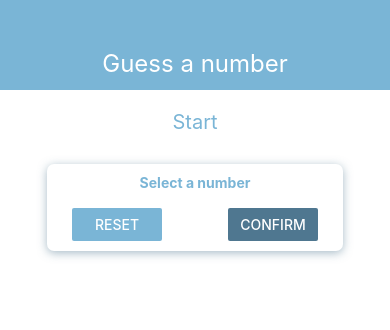
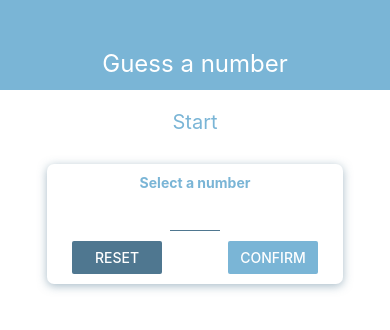
Before and after one commit to rjwhobbs/learn-react-native, a React Native app in the folder second-rn-app/: screen / in a window 390 px wide. Shown: the top 330 px of the page. Built offline with nearby package versions, Linux system fonts and the light colour scheme.

Commit message:
Basic input component

```diff
--- a/second-rn-app/components/Card.js
+++ b/second-rn-app/components/Card.js
@@ -12,7 +12,7 @@ const Card = (props) => {
 
 const styles = StyleSheet.create({
 	card: {
-		shadowColor: colours.blueDark,
+		shadowColor: colours.accent,
 		shadowOffset: {width: 0, height: 2},
 		shadowRadius: 10,
 		shadowOpacity: 0.5,
--- a/second-rn-app/components/Header.js
+++ b/second-rn-app/components/Header.js
@@ -1,5 +1,6 @@
 import React from 'react';
 import {View, Text, StyleSheet} from 'react-native'
+import colours from '../constants/colours';
 
 const Header = (props) => {
 	return (
@@ -16,7 +17,7 @@ const styles = StyleSheet.create({
 		width: '100%',
 		height: 90,
 		paddingTop: 36,
-		backgroundColor: '#7ab5d6',
+		backgroundColor: colours.primary,
 		alignItems: 'center',
 		justifyContent: 'center'
 	},
--- /dev/null
+++ b/second-rn-app/components/Input.js
@@ -0,0 +1,23 @@
+import React from 'react';
+import {View, StyleSheet, Text, TextInput, Button, ImagePropTypes} from 'react-native';
+import colours from '../constants/colours';
+
+const Input = (props) => {
+	return (
+		<TextInput
+			{...props}
+			style={{...styles.input, ...props.style}}
+		/>
+	);
+}
+
+const styles = StyleSheet.create({
+	input: {
+		height: 30,
+		borderBottomColor: colours.accent,
+		borderBottomWidth: 1,
+		marginVertical: 10
+	}
+});
+
+export default Input;
--- a/second-rn-app/constants/colours.js
+++ b/second-rn-app/constants/colours.js
@@ -1,4 +1,4 @@
 export default {
-	blue: '#7ab5d6',
-	blueDark: '#4f7790'
+	primary: '#7ab5d6',
+	accent: '#4f7790'
 };
--- a/second-rn-app/srceens/StartGameScreen.js
+++ b/second-rn-app/srceens/StartGameScreen.js
@@ -1,31 +1,48 @@
-import React from 'react';
-import {View, StyleSheet, Text, TextInput, Button} from 'react-native'
+import React, {useState} from 'react';
+import {View, StyleSheet, Text, TextInput, Button, TouchableWithoutFeedback, Keyboard} from 'react-native'
 import Card from '../components/Card';
 import colours from '../constants/colours';
+import Input from '../components/Input';
 
 const StartGameScreen = () => {
+	const [userInput, setUserInput] = useState('');
+
+	const inputHandler = (input) => {
+		setUserInput(input.replace(/[^0-9]/g, ''));
+	}
+
 	return (
+		<TouchableWithoutFeedback onPress={() => {Keyboard.dismiss()}}>
 			<View style={styles.screen}>
 				<Text style={styles.title}>Start</Text>
 				<Card style={styles.inputCon}>
 					<Text style={styles.inputText}>Select a number</Text>
-				<TextInput />
+					<Input
+						style={styles.input}
+						blurOnSubmit
+						autoCorrect={false}
+						keyboardType="number-pad"
+						maxLength={2}
+						onChangeText={inputHandler}
+						value={userInput}
+					/>
 					<View style={styles.buttonCon}>
 						<View style={styles.button}>
 							<Button
 								title="Reset"
-							color={colours.blue}
+								color={colours.accent}
 							/>
 						</View>
 						<View style={styles.button}>
 							<Button
 								title="Confirm"
-							color={colours.blueDark}
+								color={colours.primary}
 							/>
 						</View>
 					</View>
 				</Card>
 			</View>
+		</TouchableWithoutFeedback>
 	);
 }
 
@@ -38,7 +55,7 @@ const styles = StyleSheet.create({
 	title: {
 		fontSize: 20,
 		marginVertical: 10,
-		color: colours.blue,
+		color: colours.primary,
 		paddingBottom: 20
 	},
 	inputCon: {
@@ -53,12 +70,16 @@ const styles = StyleSheet.create({
 		paddingHorizontal: 15
 	},
 	inputText: {
-		color: colours.blue,
+		color: colours.primary,
 		fontWeight: 'bold'
 	},
 	button: {
 		width: 90,
 
+	},
+	input: {
+		width: 50,
+		textAlign: 'center'
 	}
 })
 
```
Lines whose indentation alone changed are shown as unchanged.
